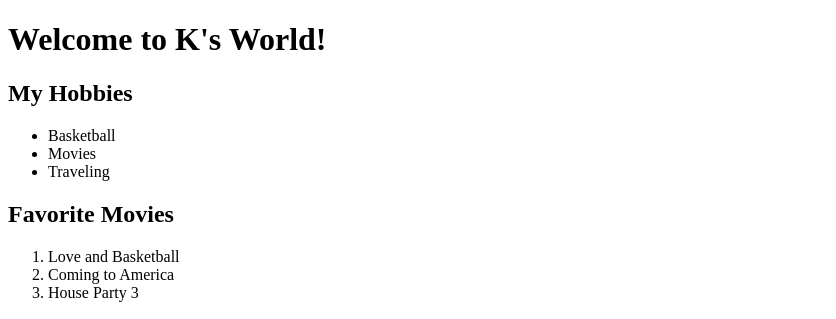
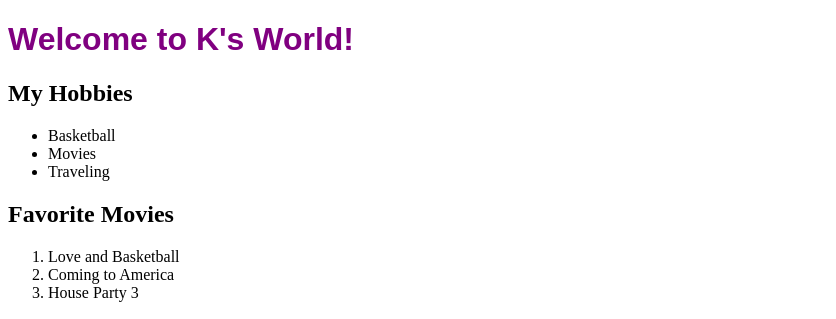
Before and after one commit to savagenv/savagenv.github.com, a plain HTML site: page index.html in a window 1280 px wide. Shown: the top 319 px of the page, without its empty margins (0-836 px from the left). Drawn offline with Linux system fonts and the light colour scheme.

Commit message:
Added link to CSS file

```diff
--- a/index.html
+++ b/index.html
@@ -2,6 +2,7 @@
 	<html>
 		<head>
 			<title>K's World</title>
+			<link type='text/css' rel='stylesheet' href='css/main.css'/>
 		</head>
 
 		<body>
```
